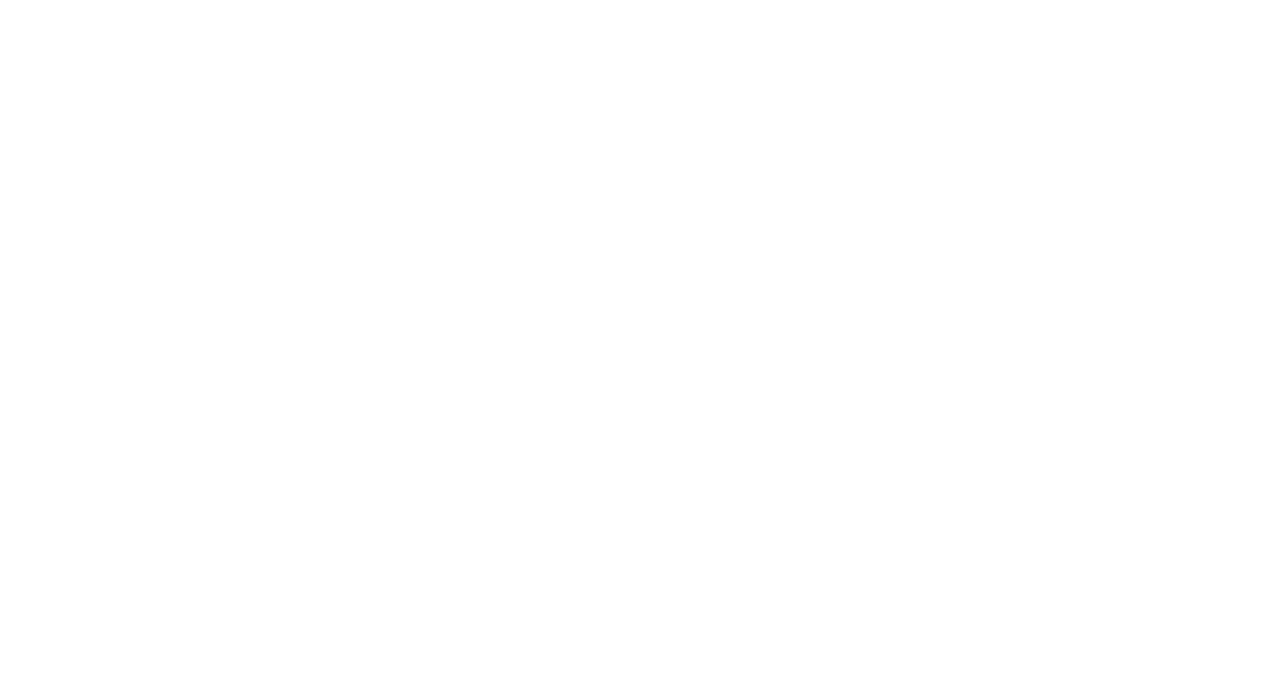
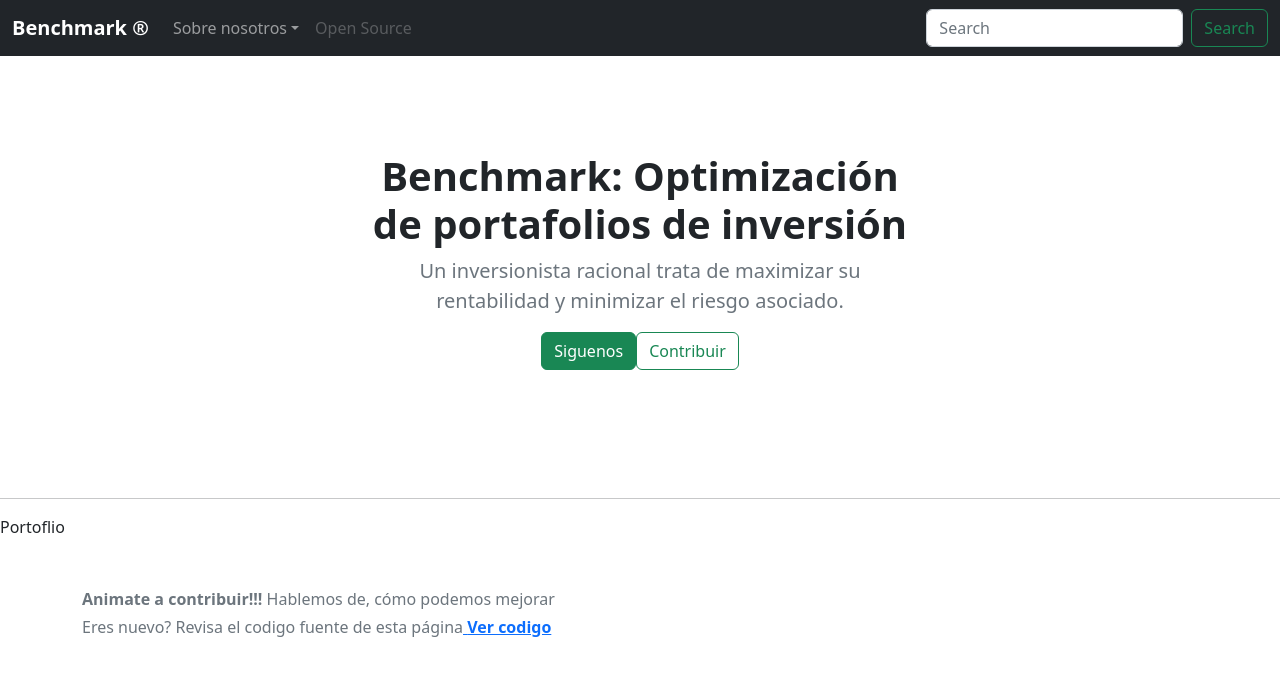
Before and after one commit to benchmarkco/front, a React (Vite) app: page /front/portfolio in a window 1280 px wide. Before the commit this address had no page. Shown: the top 676 px of the page. Built offline with nearby package versions, Linux system fonts and the light colour scheme.

Commit message:
Inicio mejora contribuir

```diff
--- a/package.json
+++ b/package.json
@@ -10,9 +10,10 @@
     "deploy": "gh-pages -d dist"
   },
   "dependencies": {
-    "bootstrap": "^5.2.1",
+    "bootstrap": "^5.2.2",
     "gh-pages": "^4.0.0",
     "react": "^18.2.0",
+    "react-bootstrap": "^2.5.0",
     "react-dom": "^18.2.0",
     "react-hook-form": "^7.36.1",
     "react-router-dom": "^6.4.1"
--- a/src/components/Footer.jsx
+++ b/src/components/Footer.jsx
@@ -4,11 +4,14 @@
   return (
     <footer className="text-muted py-5">
         <div className="container">
-          <p className="float-end mb-1">
-            <a href="#">Back to top</a>
-          </p>
-          <p className="mb-1">Animate a contribuir!!! We are nerds that will help other people to become nerd</p>
-          <p className="mb-0">Eres nuevo? <a href="https://linktr.ee/benchmark_co">Revisa nuestro contenido</a></p>
+          <div className="row" >
+            <div className="col" >
+            </div>
+                <p className="mb-1"> <span className='ml-2 fw-bold'> Animate a contribuir!!! </span> Hablemos de, cómo podemos mejorar </p>
+                <p className="mb-0">Eres nuevo? Revisa el codigo fuente de esta página
+                    <a href="https://linktr.ee/benchmark_co"> <span className='ml-2 fw-bold'> Ver codigo</span> </a>
+                </p>
+            </div>
         </div>
     </footer>
   )
--- a/src/components/Jumbotron.jsx
+++ b/src/components/Jumbotron.jsx
@@ -1,4 +1,13 @@
+import ModalButton from './Modal'
+
+
 const Jumbotron = ({company_name, large_text}) => {
+
+  const handleClickSiguenos = () => {
+
+  }
+
+
   return (
     <section className="py-5 text-center container">
         <div className="row py-lg-5">
@@ -6,8 +15,17 @@
               <h1 className="fw-bold">{ company_name }</h1>
               <p className="lead text-muted">{ large_text }</p>
               <p>
-            <a href="https://linktr.ee/benchmark_co" className="btn btn-success my-2 m-1">Siguenos</a>
-            <a href="https://github.com/benchmarkco" className="btn btn-outline-success my-2">Contribuir</a>
+              <ModalButton buttonColor={"success"}
+                       textButton="Siguenos"
+                       title="Nuestras Plataformas"
+                       body = {<div className="embed-responsive embed-responsive-16by9">
+                       <iframe className="embed-responsive-item" src="https://linktr.ee/benchmark_co" allowfullscreen></iframe>
+                     </div>}
+              />
+              <ModalButton buttonColor={"outline-success"}
+                       textButton="Contribuir"
+                       title="¿Cómo contribuir?"
+              />
               </p>
           </div>
         </div>
--- /dev/null
+++ b/src/components/Modal.jsx
@@ -0,0 +1,42 @@
+import React, { useState } from 'react';
+import Button from 'react-bootstrap/Button';
+import Modal from 'react-bootstrap/Modal';
+
+function ModalButton({buttonColor, textButton, title, body}) {
+  const [show, setShow] = useState(false);
+
+  const handleClose = () => setShow(false);
+  const handleShow = () => setShow(true);
+
+  return (
+    <>
+      <Button variant={ buttonColor } onClick={handleShow}>
+       { textButton }
+      </Button>
+
+      <Modal
+        show={show}
+        onHide={handleClose}
+        backdrop="static"
+        keyboard={false}
+      >
+        <Modal.Header closeButton>
+          <Modal.Title>  <span className="fw-bold"> { title }  </span></Modal.Title>
+        </Modal.Header>
+        <Modal.Body>
+        <div className='text-center container'>
+            {body}
+        </div>
+        </Modal.Body>
+        <Modal.Footer>
+          <Button variant="success" onClick={handleClose}>
+            Close
+          </Button>
+        </Modal.Footer>
+      </Modal>
+    </>
+  );
+}
+
+
+export default ModalButton
--- a/src/components/Navbar.jsx
+++ b/src/components/Navbar.jsx
@@ -14,10 +14,6 @@
             </button>
             <div className="collapse navbar-collapse" id="navbarSupportedContent">
               <ul className="navbar-nav me-auto mb-2 mb-lg-0">
-                <li className="nav-item">
-                  <a className="nav-link disabled" href="#" tabIndex={-1} aria-disabled="true">Open Source</a>
-                </li>
-
                 <li className="nav-item dropdown">
                   <a className="nav-link dropdown-toggle" href="#" id="navbarDropdown" role="button" data-bs-toggle="dropdown" aria-expanded="false">
                     Sobre nosotros
@@ -28,6 +24,9 @@
                     <li><hr className="dropdown-divider" /></li>
                     <li><a className="dropdown-item" href="#">Ingresar al grupo público </a></li>
                   </ul>
+                </li>
+                <li className="nav-item">
+                  <a className="nav-link disabled" href="#" tabIndex={-1} aria-disabled="true">Open Source</a>
                 </li>
 
               </ul>
--- /dev/null
+++ b/src/components/PortfolioOptimization/Portfolio.jsx
@@ -0,0 +1,7 @@
+const Portoflio = () => {
+  return (
+    <div>Portoflio</div>
+  )
+}
+
+export default Portoflio
--- a/src/components/taxConvertion/Conversor.jsx
+++ b/src/components/taxConvertion/Conversor.jsx
@@ -10,7 +10,7 @@
     const onSubmit = data => {
 
         const result_data = helperConversor(parseInt(data.tipo),
-                                            parseFloat(data.interes),
+                                            parseFloat(data.interes.replace(",", ".")),
                                             parseFloat(data.periodo))
         setTax(result_data)
     }
@@ -39,13 +39,13 @@
                 </div>
 
                 <div className="col-sm-12 mt-3">
-                    <input {...register("interes")} type="number" className="form-control" id="interes" placeholder="Tasa de interés" required />
+                    <input {...register("interes")} type="text" className="form-control" id="interes" placeholder="Tasa de interés" required />
                 </div>
 
                 <button className="w-100 mt-3 btn btn-success btn-lg" type="submit" >Calcular</button>
             </form>
 
-            <input className="form-control mt-3 text-center" placeholder= { `${tax.resultado === undefined ? 0 : (tax.resultado * 100).toFixed(2)  }% ${tax.incial} ` } disabled />
+            <input className="form-control mt-3 text-center" placeholder= { `${tax.resultado === undefined ? 0 : (tax.resultado * 100).toFixed(2)  } % ${tax.resultado === undefined ? "" : tax.incial  }` } disabled />
 
             </div>
         </div>
--- a/src/pages/Index.jsx
+++ b/src/pages/Index.jsx
@@ -26,13 +26,13 @@
               title="Optimizador de portafolios de inversion"
               description = "Todos tenemos una inversión buena, pero, cada cuanto?"
               created_by= "AndresFerro"
-              goto_link = "/tax"
+              goto_link = "/front/portfolio"
         />
         <Card img_link= {ImageMonteCarlo}
               title="Simulacion Montecarlo Tasas Cambio"
               description = "Y si no sabemos la direccion del dolar, podemos estimarlo"
               created_by= "Sebastian Paris - Andres Ferro"
-              goto_link = "/tax"
+              goto_link = "/front/montecarlo"
         />
     </CardContainer>
     <Footer/>
--- /dev/null
+++ b/src/pages/MontecarloTasaCambio.jsx
@@ -0,0 +1,21 @@
+import Navbar from '../components/Navbar'
+import Jumbotron from '../components/Jumbotron'
+import Card from '../components/Card'
+import CardContainer from '../components/CardContainer'
+import Footer from '../components/Footer'
+import Conversor from '../components/taxConvertion/Conversor'
+
+function TaxConvertion() {
+  return (
+    <>
+    <Navbar company_name = { "Benchmark ®" }/>
+    <Jumbotron company_name={"Benchmark: Simulación Montecarlo, tasa cambio"}
+               large_text = {" Este es utilizado para resolver problemas matemáticos complejos a través de la generación de variables aleatorias."}/>
+    <hr></hr>
+    <Conversor/>
+    <Footer/>
+    </>
+  )
+}
+
+export default TaxConvertion
--- /dev/null
+++ b/src/pages/PortfoliOptimization.jsx
@@ -0,0 +1,21 @@
+import Navbar from '../components/Navbar'
+import Jumbotron from '../components/Jumbotron'
+import Card from '../components/Card'
+import CardContainer from '../components/CardContainer'
+import Footer from '../components/Footer'
+import Portfolio from '../components/PortfolioOptimization/Portfolio'
+
+function TaxConvertion() {
+  return (
+    <>
+    <Navbar company_name = { "Benchmark ®" }/>
+    <Jumbotron company_name={"Benchmark: Optimización de portafolios de inversión"}
+               large_text = {"Un inversionista racional trata de maximizar su rentabilidad y minimizar el riesgo asociado."}/>
+    <hr></hr>
+    <Portfolio/>
+    <Footer/>
+    </>
+  )
+}
+
+export default TaxConvertion
--- a/src/pages/RouterApp.jsx
+++ b/src/pages/RouterApp.jsx
@@ -2,6 +2,8 @@
 
 import Index from "./Index";
 import TaxConvertion from "./TaxConvertion"
+import MontecarloTasaCambio from "./MontecarloTasaCambio"
+import PortfoliOptimization from "./PortfoliOptimization"
 
 const App = () => {
   return (
@@ -10,6 +12,9 @@
         <Route path="/" element={<Index />}></Route>
         <Route path="/front" element={<Index />}></Route>
         <Route path="/front/tax" element={<TaxConvertion />}></Route>
+        <Route path="/front/portfolio" element={<PortfoliOptimization />}></Route>
+        <Route path="/front/montecarlo" element={<MontecarloTasaCambio />}></Route>
+        <Route path="/front/propuesta" element={<TaxConvertion />}></Route>
       </Routes>
     </BrowserRouter>
   )
```
Also changed, not shown: 1 other file (tests, documents, lock files or other folders). Lines whose indentation alone changed are shown as unchanged.
